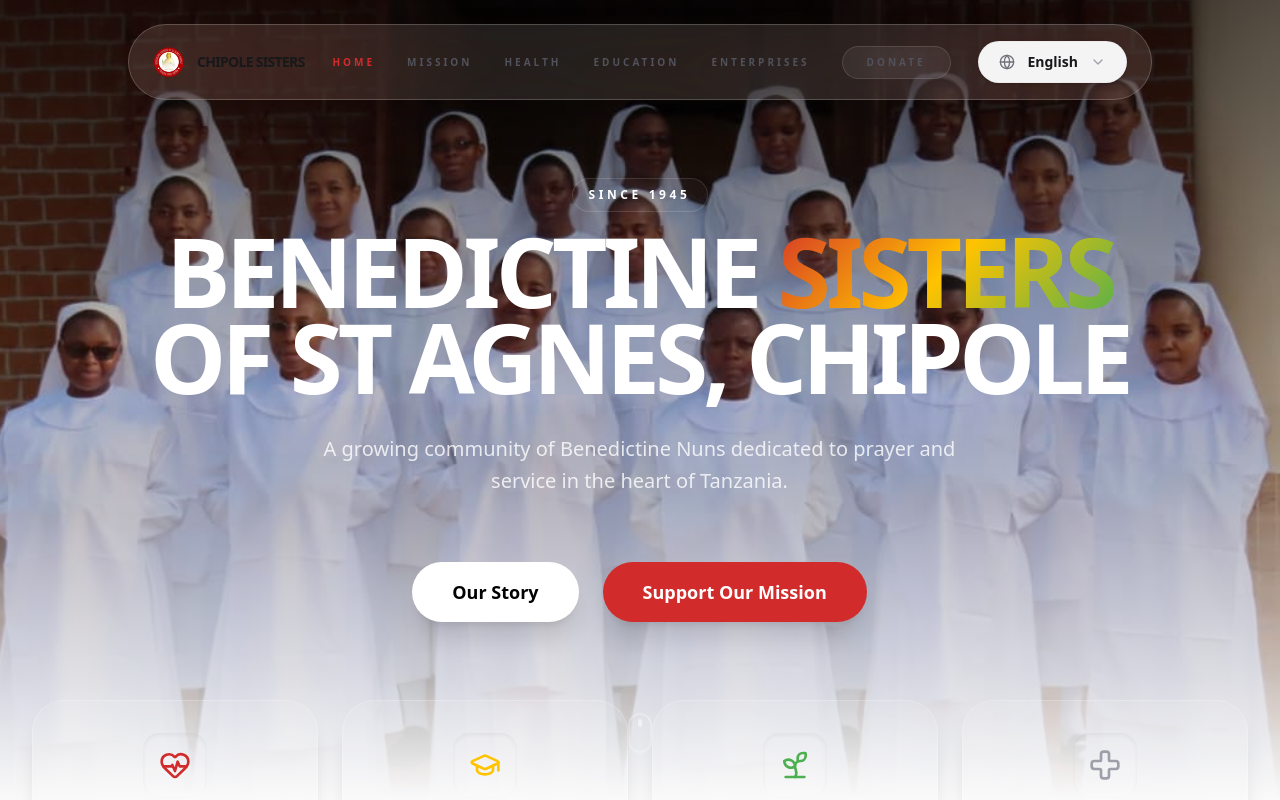
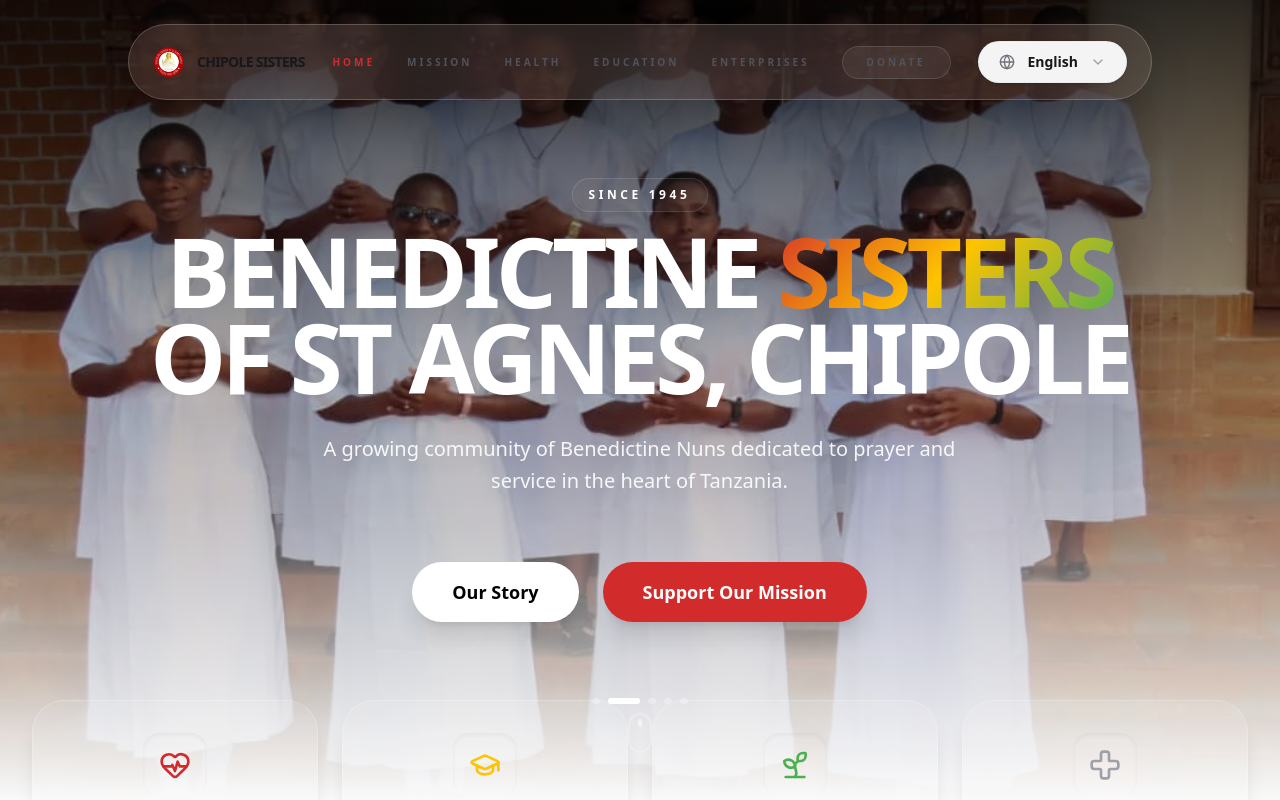
Before and after one commit to Iman-Mustafa/chipole, a Next.js app: page / in a window 1280 px wide. Shown: the top 800 px of the page. Built offline with nearby package versions, Linux system fonts and the light colour scheme.

Commit message:
error fixing

```diff
--- a/src/app/page.tsx
+++ b/src/app/page.tsx
@@ -1,28 +1,57 @@
+"use client";
+
 import Image from "next/image";
+import { useState, useEffect } from "react";
 import { HeartPulse, GraduationCap, Sprout, Cross, ArrowRight, Quote } from "lucide-react";
 import ImageSlider from "@/app/components/ImageSlider";
 import LanguageSelector from "@/app/components/LanguageSelector";
 import MobileNav from "@/app/components/MobileNav";
 
-const craftImages = [
-  "/images/3d.jpeg",
-  "/images/farm.jpeg",
-  "/images/garden.jpeg",
-  "/images/hall.jpeg",
-  "/images/hall2.jpeg",
+const heroImages = [
   "/images/sisters.jpeg",
-  "/images/sisters2.jpeg",
   "/images/sisters3.jpeg",
   "/images/sisters4.jpeg",
-  "/images/sisters5.jpeg",
+  "/images/farm.jpeg",
   "/images/trousers.jpeg",
 ];
 
 export default function Home() {
+  const [showNavbar, setShowNavbar] = useState(true);
+  const [lastScrollY, setLastScrollY] = useState(0);
+  const [currentHeroIndex, setCurrentHeroIndex] = useState(0);
+
+  // Smart Navbar Scroll Behavior
+  useEffect(() => {
+    const handleScroll = () => {
+      const currentScrollY = window.scrollY;
+      if (currentScrollY > lastScrollY && currentScrollY > 100) {
+        setShowNavbar(false); // Scrolling down
+      } else {
+        setShowNavbar(true); // Scrolling up or at top
+      }
+      setLastScrollY(currentScrollY);
+    };
+
+    window.addEventListener("scroll", handleScroll);
+    return () => window.removeEventListener("scroll", handleScroll);
+  }, [lastScrollY]);
+
+  // Hero Image Rotation
+  useEffect(() => {
+    const interval = setInterval(() => {
+      setCurrentHeroIndex((prev) => (prev + 1) % heroImages.length);
+    }, 5000);
+    return () => clearInterval(interval);
+  }, []);
+
   return (
     <div id="home" className="relative min-h-screen bg-zinc-50 dark:bg-black text-zinc-900 dark:text-zinc-100 mesh-gradient selection:bg-brand-red selection:text-white">
-      {/* Floating Modern Navigation */}
-      <nav className="fixed top-6 left-1/2 -translate-x-1/2 z-50 w-[calc(100%-3rem)] max-w-5xl">
+      {/* Floating Modern Navigation with Smart Behavior */}
+      <nav
+        className={`fixed top-6 left-1/2 -translate-x-1/2 z-50 w-[calc(100%-3rem)] max-w-5xl transition-transform duration-500 ease-in-out ${
+          showNavbar ? "translate-y-0" : "-translate-y-32"
+        }`}
+      >
         <div className="glass-heavy rounded-full px-6 py-4 flex items-center justify-between shadow-2xl border border-white/20">
           <div className="flex items-center gap-3">
             <Image
@@ -53,25 +82,36 @@
         </div>
       </nav>
 
-      {/* Hero Section */}
+      {/* Hero Section with Rotating Slider */}
       <section className="relative h-screen min-h-[700px] w-full flex items-center justify-center overflow-hidden">
-        <Image
-          src="/images/sisters.jpeg"
-          alt="Chipole Sisters Hero"
-          fill
-          className="object-cover scale-105"
-          priority
-        />
-        <div className="absolute inset-0 bg-gradient-to-b from-black/60 via-black/20 to-zinc-50 dark:to-black" />
+        {heroImages.map((img, idx) => (
+          <div
+            key={img}
+            className={`absolute inset-0 transition-opacity duration-1000 ease-in-out ${
+              currentHeroIndex === idx ? "opacity-100 scale-105" : "opacity-0"
+            }`}
+          >
+            <Image
+              src={img}
+              alt={`Hero ${idx}`}
+              fill
+              className="object-cover"
+              priority={idx === 0}
+            />
+          </div>
+        ))}
+
+        {/* Visibility Gradient for Navbar */}
+        <div className="absolute inset-0 bg-gradient-to-b from-black/80 via-black/20 to-zinc-50 dark:to-black" />
 
         <div className="container-wide relative z-10 text-center space-y-8 reveal">
           <div className="inline-block px-4 py-2 rounded-full glass border border-white/20 text-white text-xs font-bold uppercase tracking-[0.3em] mb-4">
             Since 1945
           </div>
-          <h1 className="text-5xl md:text-7xl lg:text-8xl font-black tracking-tighter text-white leading-[0.9] max-w-5xl mx-auto">
+          <h1 className="text-5xl md:text-7xl lg:text-8xl font-black tracking-tighter text-white leading-[0.9] max-w-5xl mx-auto drop-shadow-2xl">
             BENEDICTINE <span className="text-gradient">SISTERS</span> <br /> OF ST AGNES, CHIPOLE
           </h1>
-          <p className="text-lg md:text-xl text-white/80 max-w-2xl mx-auto font-medium leading-relaxed">
+          <p className="text-lg md:text-xl text-white/90 max-w-2xl mx-auto font-medium leading-relaxed drop-shadow-xl">
             A growing community of Benedictine Nuns dedicated to prayer and service in the heart of Tanzania.
           </p>
           <div className="flex flex-col sm:flex-row items-center justify-center gap-6 pt-8">
@@ -82,6 +122,19 @@
               Support Our Mission
             </a>
           </div>
+        </div>
+
+        {/* Hero Slider Dots */}
+        <div className="absolute bottom-24 left-1/2 -translate-x-1/2 flex gap-2 z-20">
+          {heroImages.map((_, idx) => (
+            <button
+              key={idx}
+              onClick={() => setCurrentHeroIndex(idx)}
+              className={`h-1.5 transition-all duration-300 rounded-full ${
+                currentHeroIndex === idx ? "w-8 bg-white" : "w-2 bg-white/30"
+              }`}
+            />
+          ))}
         </div>
 
         {/* Scroll Indicator */}
@@ -124,7 +177,7 @@
               icon={<Cross className="h-8 w-8 text-zinc-400" />}
               text="Seeking God through communal prayer and dedicated service."
               color="border-zinc-200/20"
-              href="#story"
+              href="#health"
             />
           </section>
 
@@ -205,7 +258,7 @@
             </div>
           </section>
 
-          {/* Donation CTA: Redesigned */}
+          {/* Donation CTA */}
           <section id="donate" className="relative group rounded-[4rem] overflow-hidden bg-brand-red py-24 px-8 text-center text-white shadow-3xl reveal">
             <div className="absolute inset-0 bg-[url('/images/farm.jpeg')] bg-cover opacity-20 mix-blend-overlay group-hover:scale-110 transition-transform duration-1000" />
             <div className="relative z-10 max-w-4xl mx-auto space-y-12">
```
